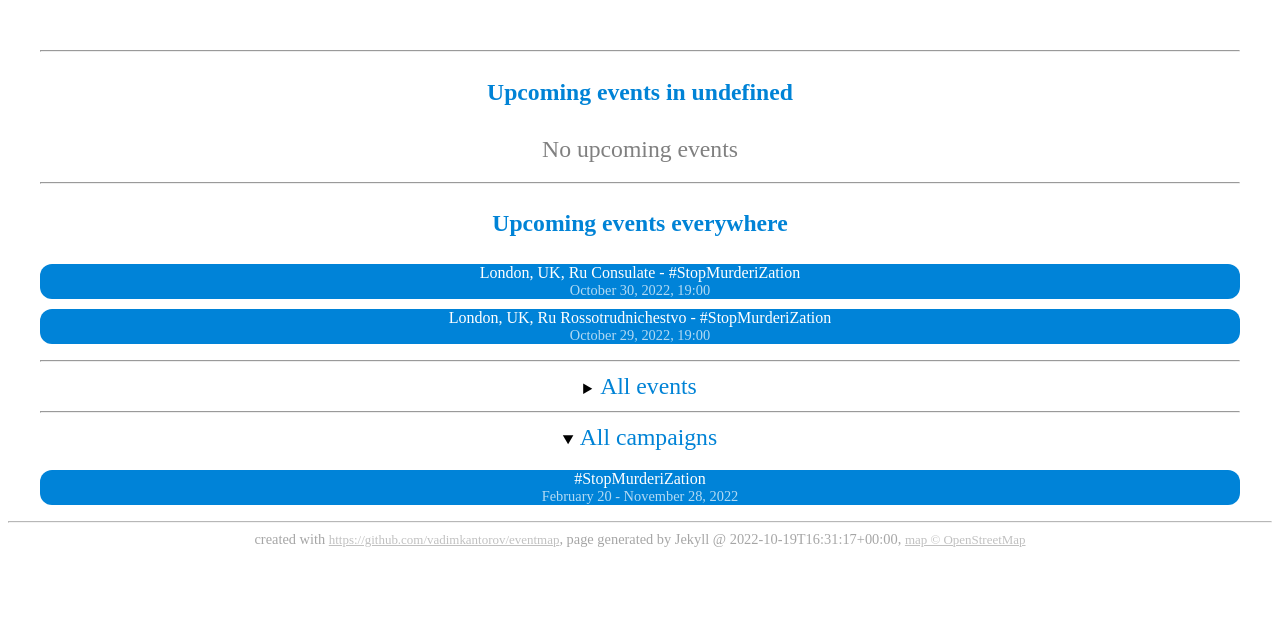
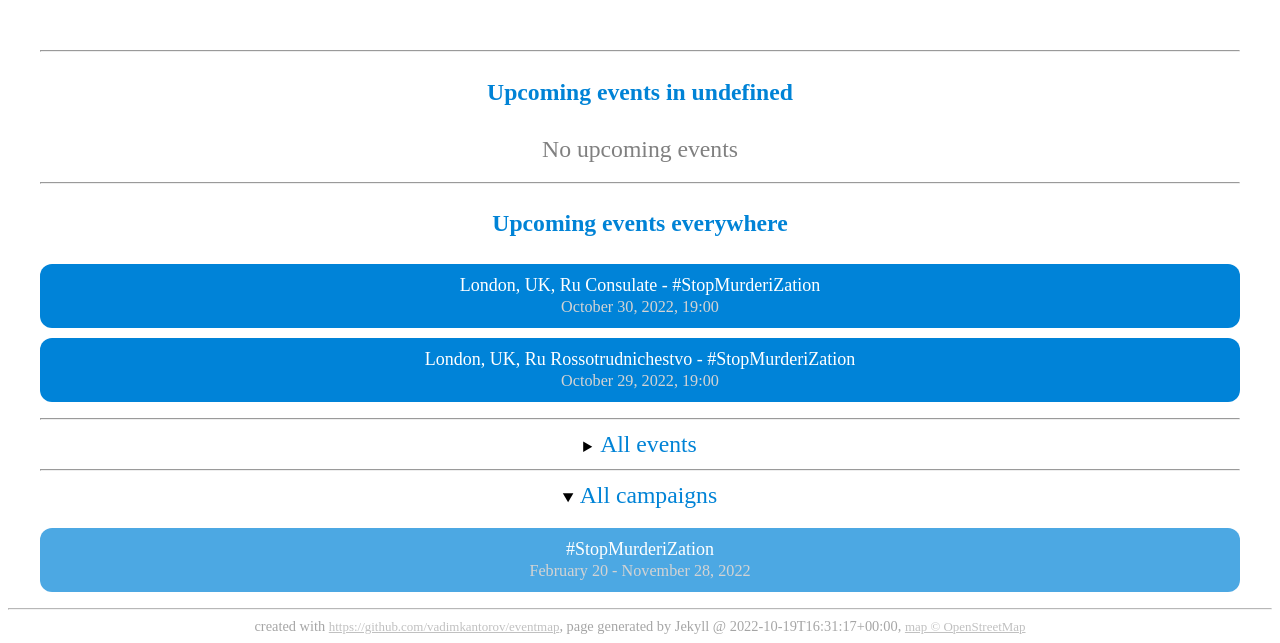
Before and after one commit to vadimkantorov/eventmaptest2, a Jekyll site: the page built from data/index/index.md, in a window 1280 px wide. Shown: the part 577-1220 px from the top of the page. Built offline with Jekyll 4.4.1, drawn with Linux system fonts in a browser that asks for light colours; nearby versions of some CDN libraries; before the commit the page ends 1133 px from its top, so only the background shows below that.

Commit message:
update list buttons view

```diff
--- a/assets/css/style.css
+++ b/assets/css/style.css
@@ -215,45 +215,49 @@ padding: 0px
 }
 .event, .campaign
 {
-color: #ffffff;
+display: block;
+min-height: 40px;
+padding: 10px;
+font-size: 18px;
+line-height: 22px;
+color: white;
 text-align: center;
 text-decoration: none;
+background: rgba(0, 131, 216, 0.7);
+border-radius: var(--common-radius);
 }
 
-.campaign>a:link,.campaign>a:visited,.campaign>a:hover,.campaign>a:active,     .event>a:link, .event>a:visited,.event>a:hover, .event>a:active
+.campaign>a:link,.campaign>a:visited,.campaign>a:hover,.campaign>a:active,
+.event>a:link, .event>a:visited,.event>a:hover, .event>a:active
 {
 text-decoration:none;
 color: inherit
 }
 
-.eventactive
+.eventactive a
 {
 background-color: rgba(0, 131, 216, 1.0);
-border-radius: var(--common-radius);
 }
 
-.eventinactive
+.eventinactive a
 {
 background-color: rgba(0, 131, 216, 0.7);
-border-radius: var(--common-radius);
 }
 
-.campaignactive
+.campaignactive a
 {
 background-color: rgba(0, 131, 216, 1.0);
-border-radius: var(--common-radius);
 }
 
-.campaigninactive
+.campaigninactive a
 {
 background-color: rgba(0, 131, 216, 0.7);
-border-radius: var(--common-radius);
 }
 
 .subtitle
 {
-opacity: 0.7;
-font-size: 90%;
+font-size: 0.9em;
+color: lightgray;
 }
 
 @media screen and (min-width: 800px) {
```
